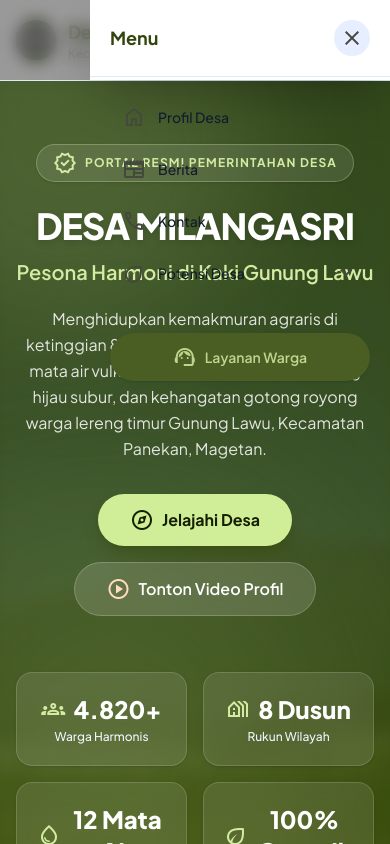
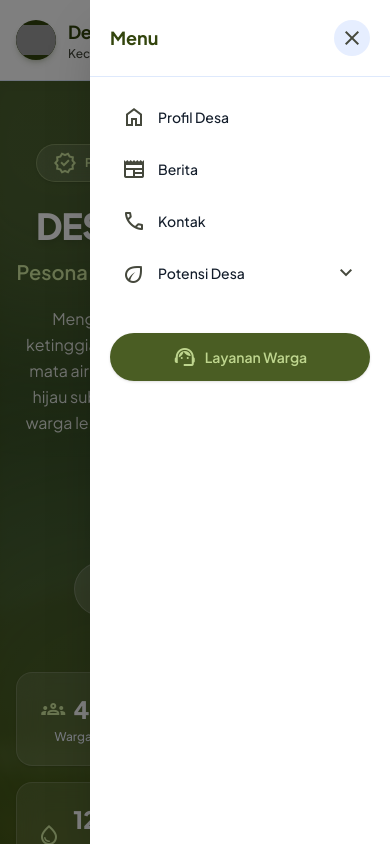
Before and after one commit to kaekka/Web-ProfilDesaMilangasri, a Next.js app: page / in a window 390 px wide. Both pictures are taken after a click on the button "menu". Shown: the top 844 px of the page. Built offline with nearby package versions, Linux system fonts and the light colour scheme; grey boxes are pictures that could not be loaded.

Commit message:
fix hamburger button

```diff
--- a/components/layout/Footer.tsx
+++ b/components/layout/Footer.tsx
@@ -70,7 +70,7 @@ export default function Footer() {
                     {/* Kolom 3: Kontak Pamong Praja */}
                     <div className="flex flex-col gap-3">
                         <span className="font-bold text-base text-primary-fixed">
-                            Kontak Pamong Praja
+                            Informasi & Kontak
                         </span>
                         <div className="flex flex-col gap-2 text-sm text-on-primary-container">
                             <div className="flex items-start gap-2">
--- a/components/layout/Header.tsx
+++ b/components/layout/Header.tsx
@@ -4,7 +4,7 @@ import MobileMenu from "./MobileMenu";
 
 export default function Header() {
     return (
-        <header className="fixed top-0 left-0 right-0 w-full z-50 bg-white/90 backdrop-blur-xl border-b border-surface-container-high shadow-[0_2px_10px_rgba(51,69,13,0.06)] transition-all duration-300">
+        <header className="fixed top-0 left-0 right-0 w-full z-50 bg-white backdrop-blur-xl border-b border-surface-container-high shadow-[0_2px_10px_rgba(51,69,13,0.06)] transition-all duration-300">
             <div className="h-20 max-w-[1200px] mx-auto px-4 md:px-6 flex items-center justify-between gap-4">
                 {/* Brand Logo & Identity */}
                 <a className="flex items-center gap-3 group" href="#">
@@ -106,7 +106,7 @@ export default function Header() {
                         <span>Layanan Warga</span>
                     </a>
                     <a
-                        className="w-10 h-10 rounded-full bg-primary/10 text-primary flex items-center justify-center hover:bg-primary hover:text-white transition-colors"
+                        className="w-10 h-10 rounded-full bg-primary-container text-on-primary-container flex items-center justify-center hover:bg-primary hover:text-white transition-colors"
                         href="#geografi"
                         title="Peta Lokasi"
                     >
--- a/components/layout/MobileMenu.tsx
+++ b/components/layout/MobileMenu.tsx
@@ -1,6 +1,7 @@
 "use client";
 
 import { useState, useEffect, useCallback } from "react";
+import { createPortal } from "react-dom";
 import MaterialIcon from "@/components/icons/MaterialIcon";
 
 const NAV_LINKS = [
@@ -14,6 +15,17 @@ const POTENSI_LINKS = [
     { label: "Produk Lokal", href: "#umkm", icon: "local_florist", color: "text-primary" },
     { label: "Geografi", href: "#geografi", icon: "explore", color: "text-tertiary" },
 ];
+
+function DrawerPortal({ children }: { children: React.ReactNode }) {
+    const [mounted, setMounted] = useState(false);
+
+    useEffect(() => {
+        setMounted(true);
+    }, []);
+
+    if (!mounted) return null;
+    return createPortal(children, document.body);
+}
 
 export default function MobileMenu() {
     const [open, setOpen] = useState(false);
@@ -40,7 +52,7 @@ export default function MobileMenu() {
         <>
             {/* Hamburger Button — visible below lg */}
             <button
-                className="lg:hidden w-10 h-10 rounded-full bg-primary/10 text-primary flex items-center justify-center hover:bg-primary hover:text-white transition-colors"
+                className="lg:hidden w-10 h-10 rounded-full bg-primary-container text-on-primary-container flex items-center justify-center hover:bg-primary hover:text-white transition-colors"
                 onClick={() => setOpen(true)}
                 aria-label="Buka menu navigasi"
                 type="button"
@@ -48,19 +60,21 @@ export default function MobileMenu() {
                 <MaterialIcon name="menu" className="text-[22px]" />
             </button>
 
+            {/* Portal: render backdrop + drawer outside header to avoid backdrop-blur inheritance */}
+            <DrawerPortal>
                 {/* Backdrop */}
-            {open && (
                 <div
-                    className="fixed inset-0 z-[60] bg-black/40 backdrop-blur-sm transition-opacity duration-300"
+                    className={`fixed inset-0 z-[60] bg-black/50 transition-opacity duration-300 ${open ? "opacity-100 pointer-events-auto" : "opacity-0 pointer-events-none"
+                        }`}
                     onClick={close}
                     aria-hidden="true"
                 />
-            )}
 
                 {/* Slide-out Drawer */}
                 <div
-                className={`fixed top-0 right-0 z-[70] h-full w-[300px] max-w-[85vw] bg-white shadow-2xl transform transition-transform duration-300 ease-in-out ${open ? "translate-x-0" : "translate-x-full"
+                    className={`fixed top-0 right-0 z-[70] h-full w-[300px] max-w-[85vw] shadow-2xl transform transition-transform duration-300 ease-in-out ${open ? "translate-x-0" : "translate-x-full"
                         }`}
+                    style={{ backgroundColor: '#ffffff' }}
                 >
                     {/* Drawer Header */}
                     <div className="flex items-center justify-between p-5 border-b border-surface-container-high">
@@ -139,6 +153,7 @@ export default function MobileMenu() {
                         </a>
                     </div>
                 </div>
+            </DrawerPortal>
         </>
     );
 }
```
Lines whose indentation alone changed are shown as unchanged.
